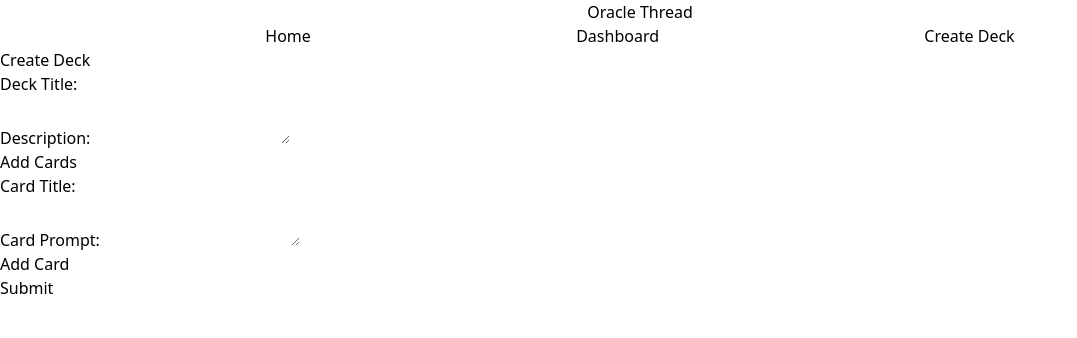
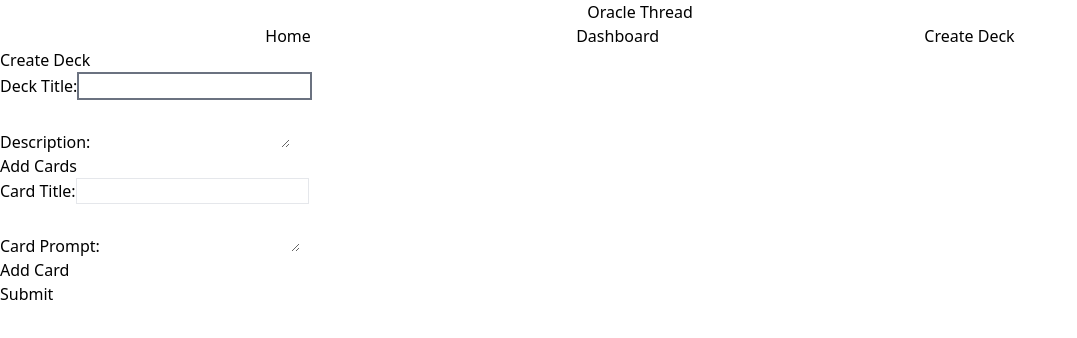
Before and after one commit to daleinen7/xoracle-thread, a Gatsby site: page /createdeck in a window 1280 px wide. Shown: the whole page, without its empty margins (0-1077 px from the left). Built offline with nearby package versions, Linux system fonts and the light colour scheme; Gatsby itself is replaced by a stand-in of ours.

Commit message:
add border to input

```diff
--- a/src/pages/createdeck.jsx
+++ b/src/pages/createdeck.jsx
@@ -80,6 +80,7 @@ const CreateDeckPage = () => {
               type="text"
               value={title}
               onChange={e => setTitle(e.target.value)}
+              className="border-2 border-gray-500"
             />
           </label>
         </div>
@@ -100,6 +101,7 @@ const CreateDeckPage = () => {
               type="text"
               value={cardTitle}
               onChange={e => setCardTitle(e.target.value)}
+              className="border"
             />
           </label>
         </div>
```
